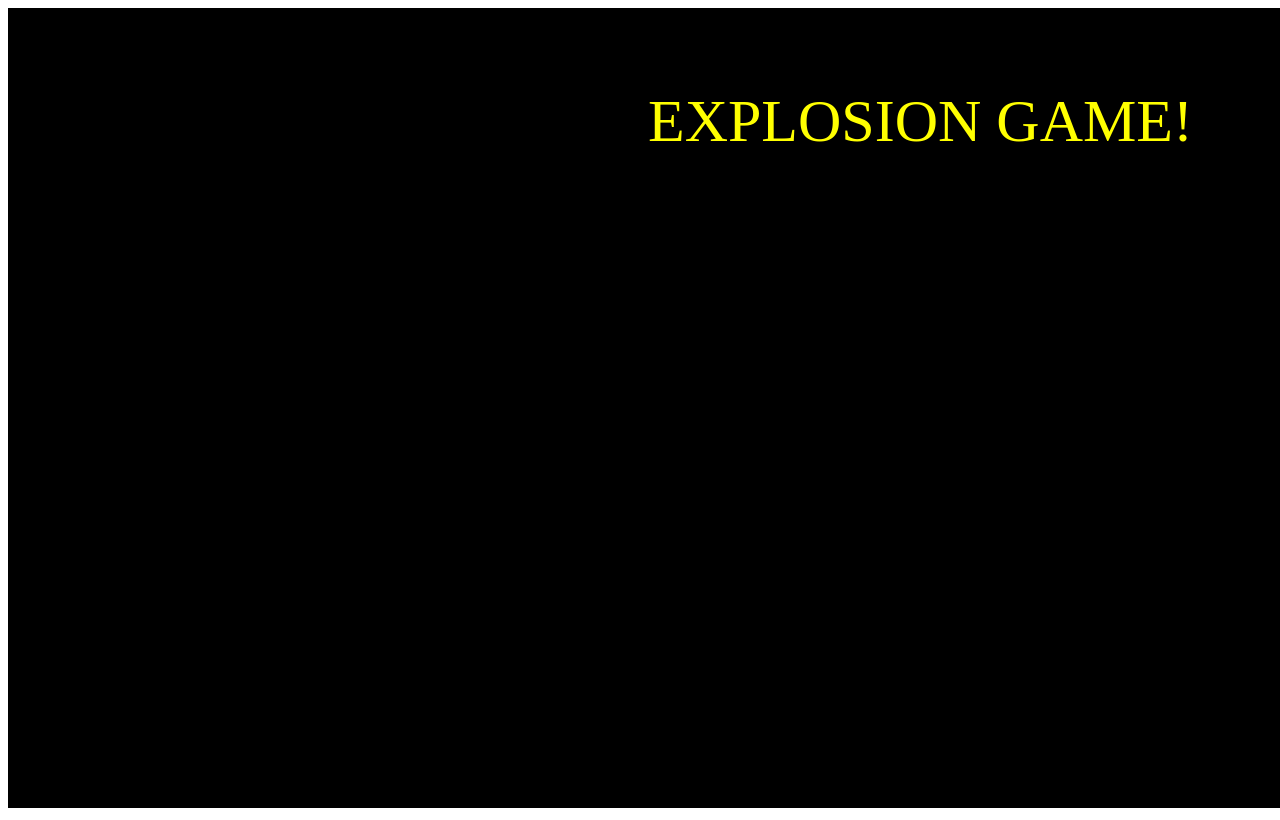
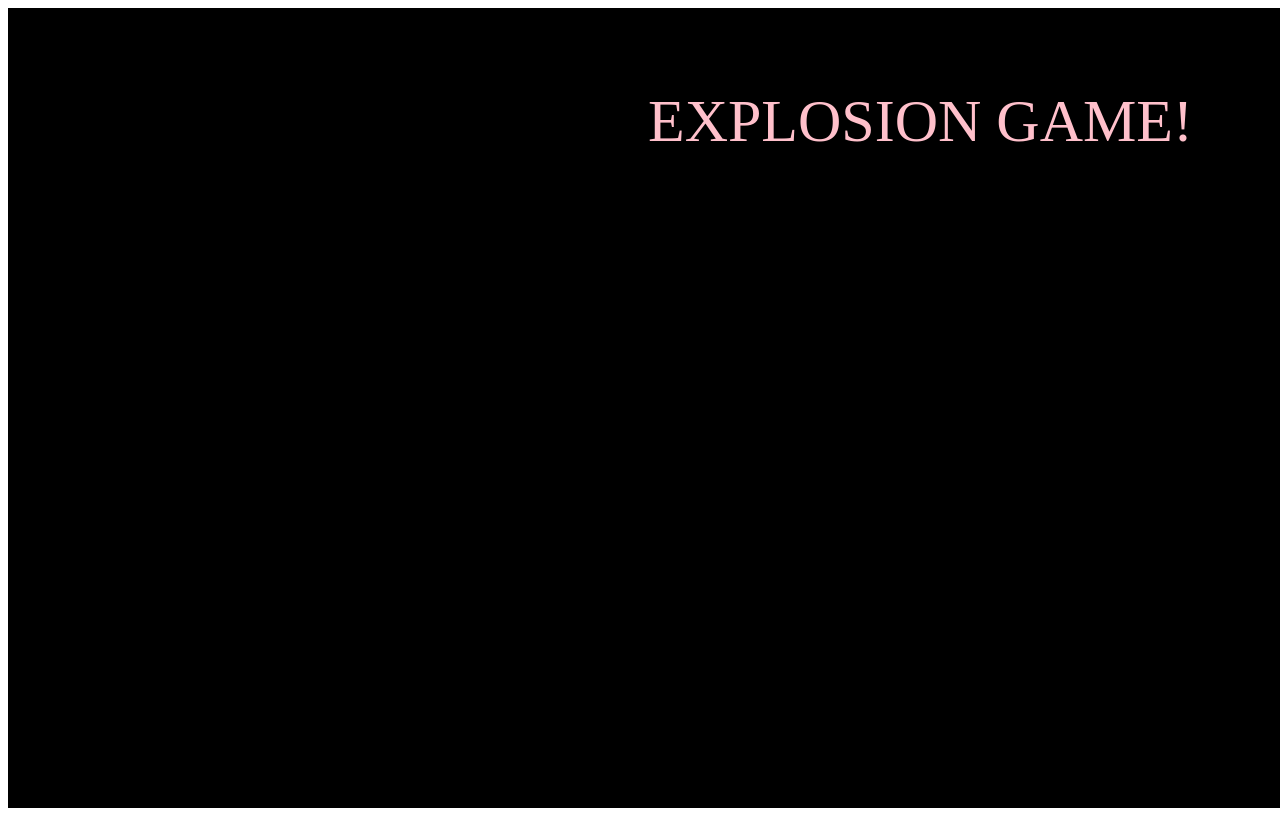
Before and after one commit to JTownsend1/bomber, a plain HTML site: page index.html in a window 1280 px wide. Drawn offline with Linux system fonts and the light colour scheme.

Commit message:
Change colour to pink

```diff
--- a/index.html
+++ b/index.html
@@ -23,7 +23,7 @@
 
         let cw = canvas.width;
         let ch = canvas.height;
-        let target_colour = "yellow";
+        let target_colour = "pink";
         let start = false;
         let lives = 3;
 
```
